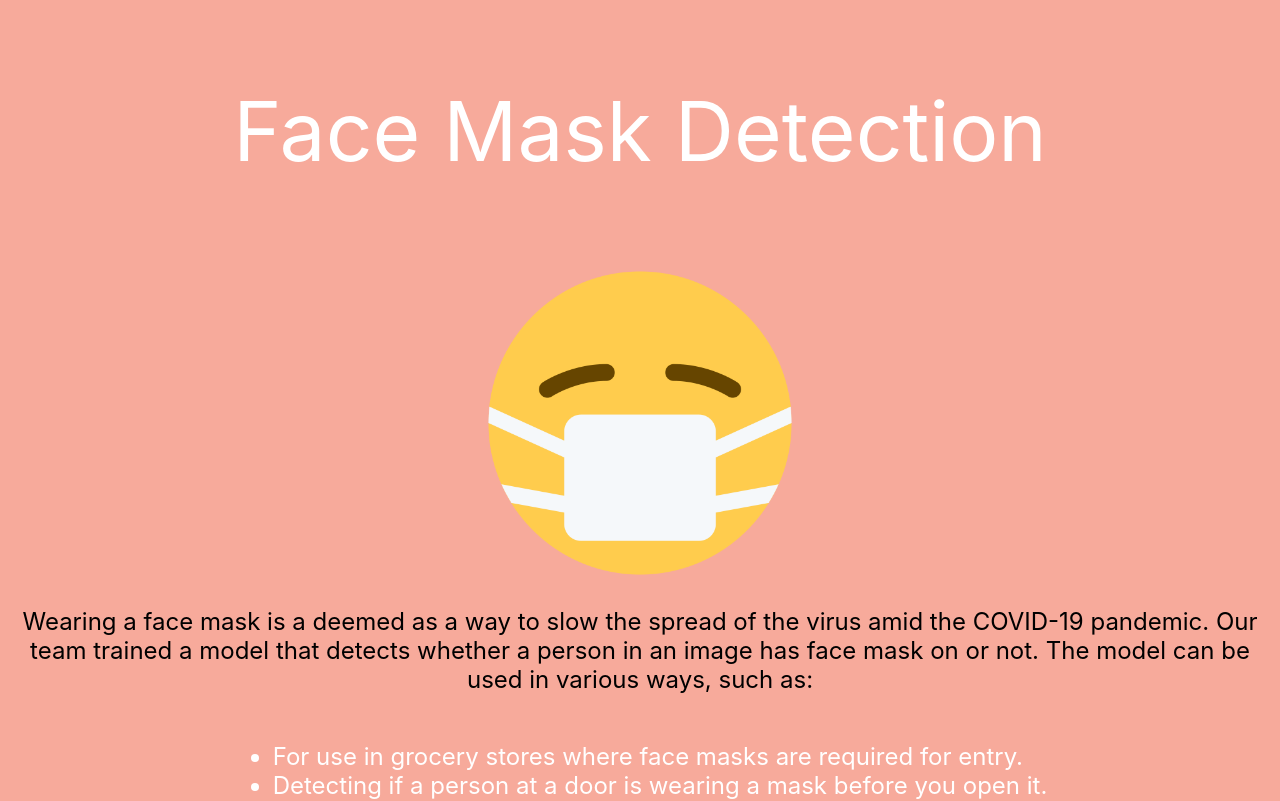
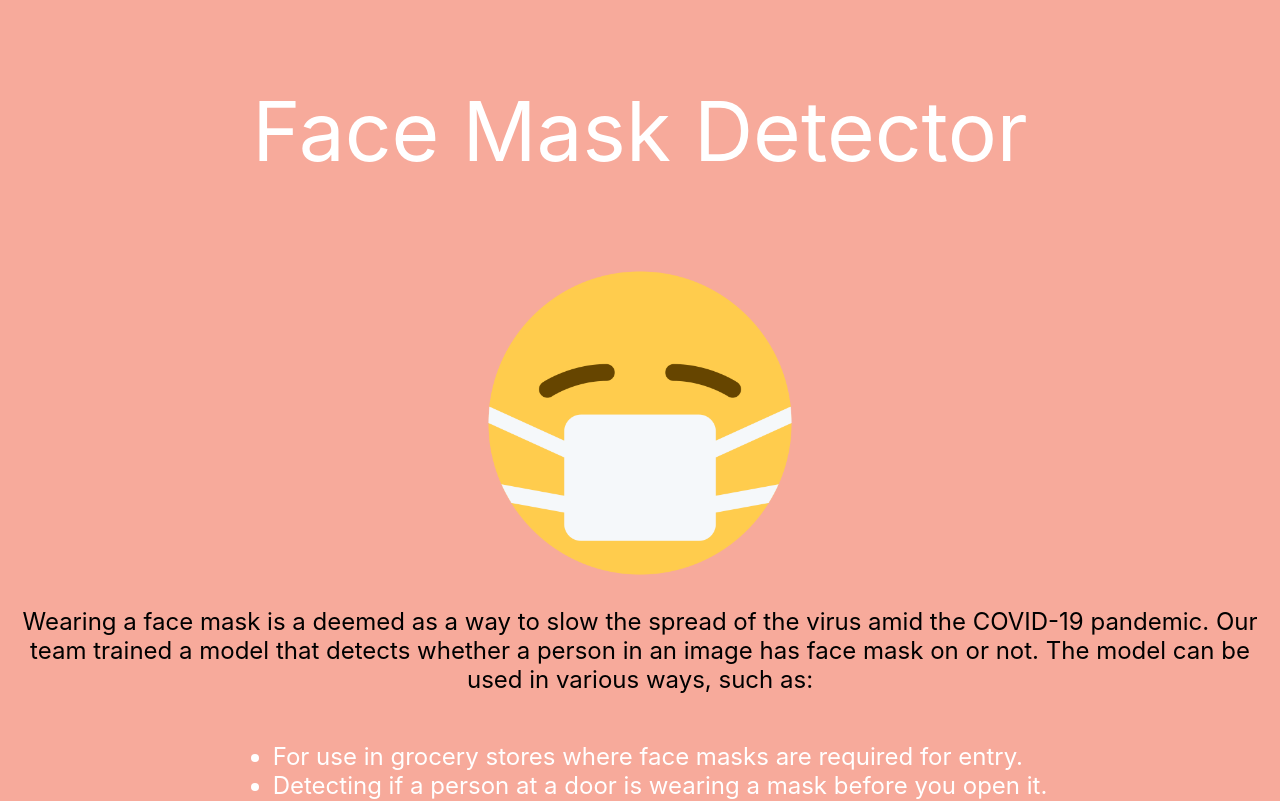
Before and after one commit to albertklam/hack20, a React (Create React App) app in the folder my-app/: page / in a window 1280 px wide. Shown: the top 801 px of the page. Built offline with nearby package versions, Linux system fonts and the light colour scheme.

Commit message:
Fix site a little

```diff
--- a/my-app/package.json
+++ b/my-app/package.json
@@ -4,9 +4,12 @@
   "private": true,
   "homepage": "http://albertklam.com/hack20/",
   "dependencies": {
+    "@google-cloud/automl": "^2.2.0",
+    "@tensorflow/tfjs-node": "^2.3.0",
     "@testing-library/jest-dom": "^4.2.4",
     "@testing-library/react": "^9.5.0",
     "@testing-library/user-event": "^7.2.1",
+    "aws-sdk": "^2.734.0",
     "gh-pages": "^3.1.0",
     "react": "^16.13.1",
     "react-dom": "^16.13.1",
--- a/my-app/src/App.js
+++ b/my-app/src/App.js
@@ -1,6 +1,7 @@
 import React from 'react';
 import logo from './maskemoji.png';
 import './App.css';
+const tf = require('@tensorflow/tfjs');
 
 
 
@@ -13,7 +14,7 @@ function App() {
       <div className="App">
         <header className="App-header">
           <p>
-            Face Mask Detection
+            Face Mask Detector
           </p>
           <img src={logo} className="App-logo" alt="logo" />
         </header>
@@ -54,6 +55,7 @@ class ImageForm extends React.Component {
     this.state = {selectedFile: null};
     this.handleChange = this.handleChange.bind(this);
     this.handleSubmit = this.handleSubmit.bind(this);
+
   }
 
   render() {
@@ -74,7 +76,7 @@ class ImageForm extends React.Component {
     e.preventDefault();
     return (
       <div>
-        <img id="image" crossorigin="anonymous" src={this.state.selectedFile}/>
+        <img id="image" crossorigin="anonymous" src={this.state.selectedFile} alt="This is not an image"/>
         {this.run()}
       </div>
     );
```
Also changed, not shown: 1 other file (tests, documents, lock files or other folders).
